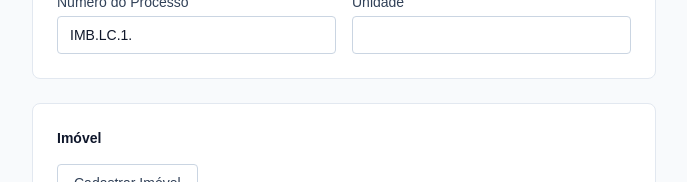
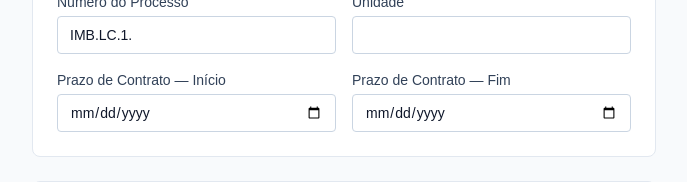
Before and after one commit to deborgez/valeManu, a Next.js app: page /cadastro/novo in a window 1280 px wide. Shown: the part 145-327 px from the top of the page, without its empty margins (296-983 px from the left). Built offline with nearby package versions, Linux system fonts and the light colour scheme; no server answers; the database is empty.

Commit message:
Adicionar Prazo de Contrato ao cadastro de processo
Novos campos prazoContratoInicio/Fim no Processo, com dois campos de
data (Início e Fim) na seção "Dados do Processo" do formulário, e
exibição do intervalo na página de detalhe.

```diff
--- a/src/app/cadastro/[id]/page.tsx
+++ b/src/app/cadastro/[id]/page.tsx
@@ -33,6 +33,14 @@ export default async function ProcessoDetalhePage({
           <div>
             <p className="mb-1 text-slate-400 dark:text-slate-500">Captador</p>
             <p className="text-slate-700 dark:text-slate-300">{processo.captador || "—"}</p>
+          </div>
+          <div>
+            <p className="mb-1 text-slate-400 dark:text-slate-500">Prazo de Contrato</p>
+            <p className="text-slate-700 dark:text-slate-300">
+              {processo.prazoContratoInicio && processo.prazoContratoFim
+                ? `${formatData(processo.prazoContratoInicio)} a ${formatData(processo.prazoContratoFim)}`
+                : "—"}
+            </p>
           </div>
         </div>
 
--- a/src/app/cadastro/actions.ts
+++ b/src/app/cadastro/actions.ts
@@ -30,6 +30,9 @@ export async function criarProcesso(formData: FormData) {
         | "SEM_GARANTIA")
     : null;
 
+  const prazoContratoInicio = (formData.get("prazoContratoInicio") as string) || null;
+  const prazoContratoFim = (formData.get("prazoContratoFim") as string) || null;
+
   const partesTipo = formData.getAll("parteTipo") as string[];
   const partesNome = formData.getAll("parteNome") as string[];
   const partesTelefone = formData.getAll("parteTelefone") as string[];
@@ -41,6 +44,8 @@ export async function criarProcesso(formData: FormData) {
       numeroProcesso: String(formData.get("numeroProcesso")),
       unidade: (formData.get("unidade") as string) || null,
       captador: (formData.get("captador") as string) || null,
+      prazoContratoInicio: prazoContratoInicio ? new Date(prazoContratoInicio) : null,
+      prazoContratoFim: prazoContratoFim ? new Date(prazoContratoFim) : null,
       codigoImovel: (formData.get("codigoImovel") as string) || null,
       tipoFianca,
       fiancaNome: (formData.get("fiancaNome") as string) || null,
--- a/src/components/inputs/ProcessoForm.tsx
+++ b/src/components/inputs/ProcessoForm.tsx
@@ -61,6 +61,20 @@ export default function ProcessoForm({
               Unidade
             </label>
             <input name="unidade" defaultValue={unidadePadrao} className={CAMPO_CLASSE} />
+          </div>
+        </div>
+        <div className="mt-4 grid grid-cols-2 gap-4">
+          <div>
+            <label className="mb-1 block text-sm font-medium text-slate-700 dark:text-slate-300">
+              Prazo de Contrato — Início
+            </label>
+            <input type="date" name="prazoContratoInicio" className={CAMPO_CLASSE} />
+          </div>
+          <div>
+            <label className="mb-1 block text-sm font-medium text-slate-700 dark:text-slate-300">
+              Prazo de Contrato — Fim
+            </label>
+            <input type="date" name="prazoContratoFim" className={CAMPO_CLASSE} />
           </div>
         </div>
       </section>
```
Also changed, not shown: 2 other files (tests, documents, lock files or other folders).
